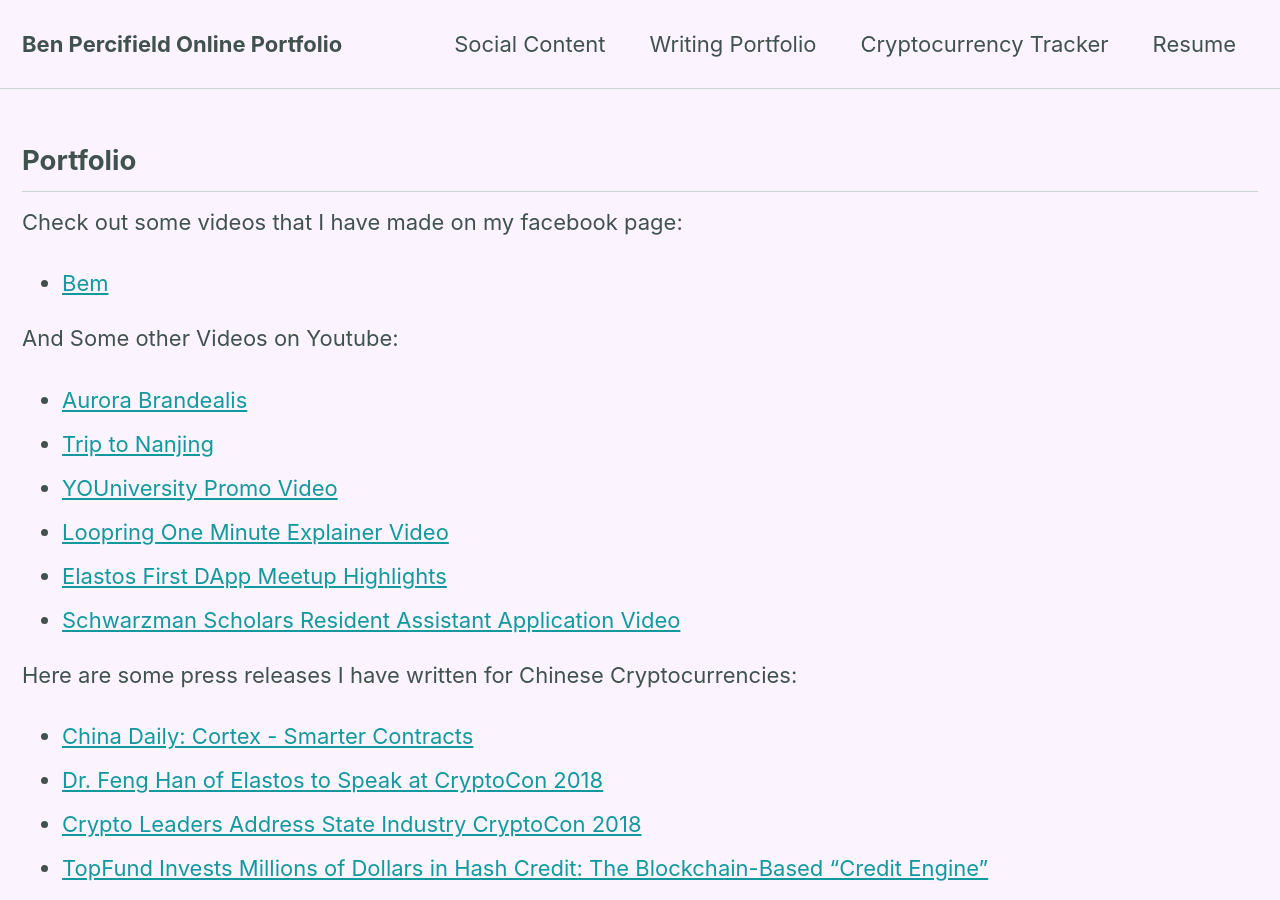
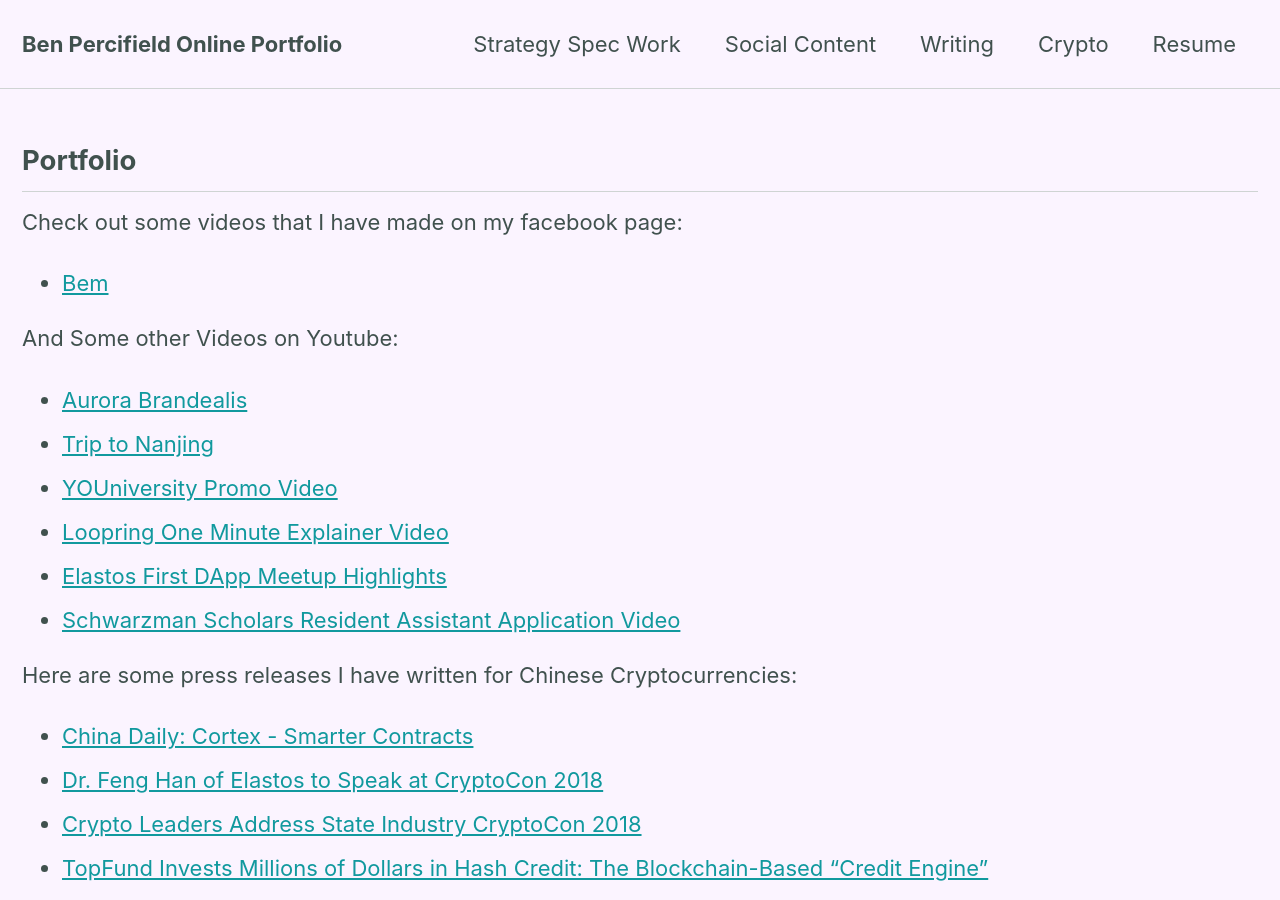
Before and after one commit to benpercifield/benpercifield.github.io, a Jekyll site: the page built from _pages/about.md, in a window 1280 px wide and 900 px high. Built offline with Jekyll 4.4.1, drawn with Linux system fonts in a browser that asks for light colours; cached includes are drawn as plain includes; nearby versions of some CDN libraries.

Commit message:
Update navigation.yml

```diff
--- a/_data/navigation.yml
+++ b/_data/navigation.yml
@@ -1,10 +1,12 @@
 # main links
 main:
+  - title: "Strategy Spec Work"
+    url: /Strategy/
   - title: "Social Content"
     url: /socialContent/
-  - title: "Writing Portfolio"
+  - title: "Writing"
     url: /Portfolio/
-  - title: "Cryptocurrency Tracker"
+  - title: "Crypto"
     url: /Crypto/
   - title: "Resume"
     url: /Resume/
```
